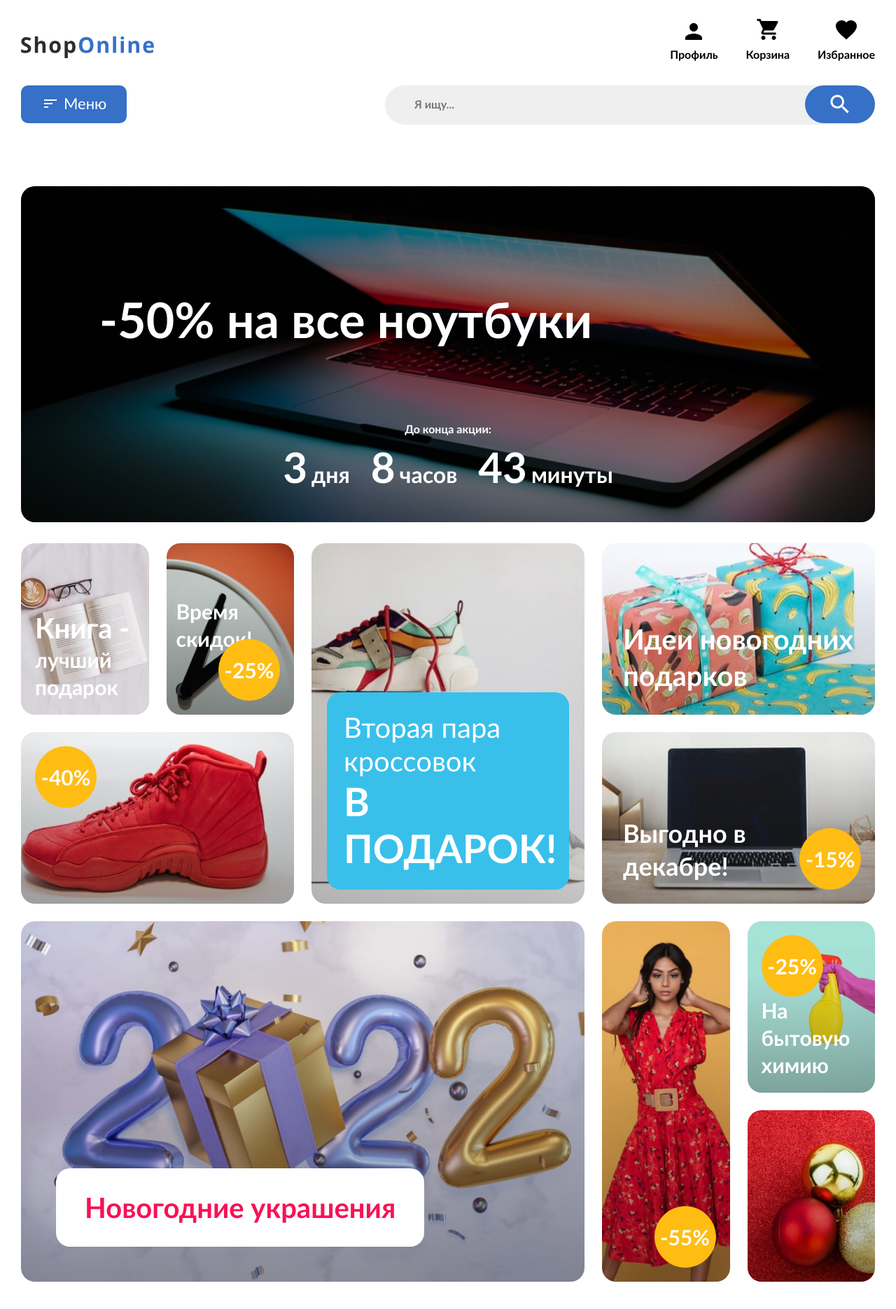
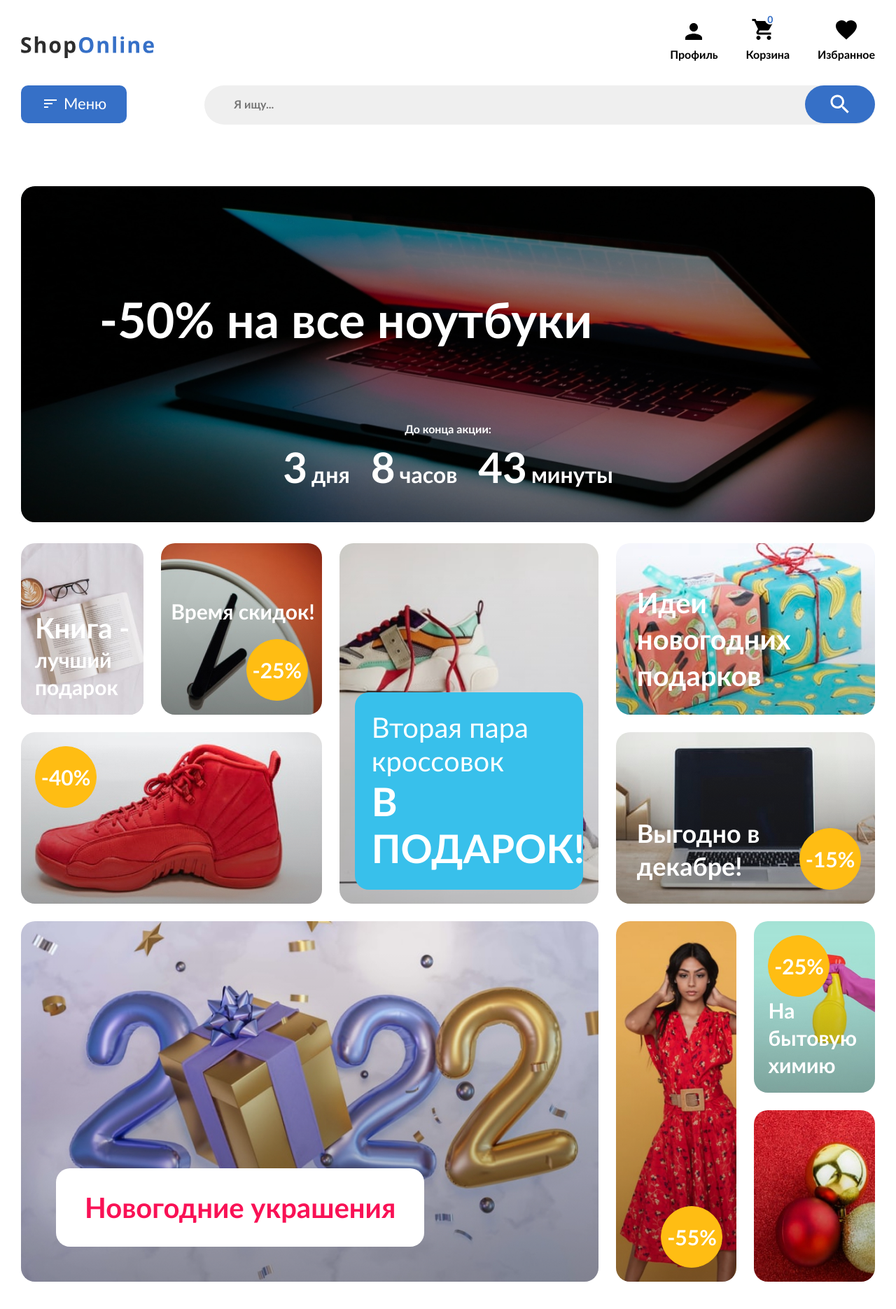
Before and after one commit to Dobrygg/1, a plain HTML site: page index.html in a window 1280 px wide. Shown: the whole page at 70% size. Drawn offline with Linux system fonts and the light colour scheme.

Commit message:
3 09 почти все доделал

```diff
--- a/css/assortment.css
+++ b/css/assortment.css
@@ -69,13 +69,15 @@
 .assortment__text-first{
     font-size: 40px;
     line-height: calc(52 / 40);
+    white-space: nowrap;
 }
 
-.assortment__img-first {
+.assortment__img{
     position: absolute;
     inset: 0;
     z-index: -1;
     border-radius: 20px;
+    width: 100%;
 }
 
 .assortment__item-second{
@@ -88,10 +90,10 @@
 
 .assortment__text-second {
     margin-bottom: 20px;
+    white-space: nowrap;
 }
 
-.assortment__item-second:after {
-    content: "-25%";
+.assortiment__text-sale_place-bottom {
     position: absolute;
     bottom: 20px;
     right: 20px;
@@ -106,22 +108,14 @@
     padding: 24px 13px;
 }
 
-.assortment__img-second {
-    position: absolute;
-    inset: 0;
-    z-index: -1;
-    border-radius: 20px;
-}
-
 .assortment__item-third {
     position: relative;
-    /* height: 550px; */
     display: flex;
     align-items: end;
     padding:  20px 22px;
     font-size: 30px;
     line-height: calc(36 / 30);
-    /* background-color: rgba(0, 0, 0, 0.16); */
+
 }
 
 .assortment__text-wrapper_third {
@@ -144,13 +138,6 @@
     text-transform: uppercase;
 }
 
-.assortment__img-third {
-    position: absolute;
-    inset: 0;
-    z-index: -1;
-    border-radius: 20px;
-}
-
 .assortment__item-fourth {
     position: relative;
     display: flex;
@@ -162,20 +149,6 @@
 
 }
 
-.assortment__img-fourth {
-    position: absolute;
-    top: 0;
-    left: 0;
-    right: 0;
-    bottom: 0;
-    z-index: -1;
-    display: block;
-    max-width: 100%;
-    height: 100%;
-    border-radius: 20px;
-
-}
-
 .assortment__item-fifth {
     position: relative;
     padding: 20px 20px;
@@ -184,15 +157,9 @@
     font-weight: 700;
 }
 
-.assortment__img-fifth {
-    position: absolute;
-    inset: 0;
-    z-index: -1;
-    border-radius: 20px;
-}
 
-.assortment__item-fifth::after {
-    content: "-40%";
+
+.assortiment__text-sale_place-top{
     position: absolute;
     top: 20px;
     left: 20px;
@@ -217,15 +184,7 @@
     font-weight: 700;
 }
 
-.assortment__img-sixth {
-    position: absolute;
-    inset: 0;
-    z-index: -1;
-    border-radius: 20px;
-}
-
-.assortment__item-sixth::after {
-    content: "-15%";
+.assortiment__text-sale_place-bottom {
     position: absolute;
     bottom: 20px;
     right: 20px;
@@ -242,14 +201,6 @@
     padding: 24px 13px;
 }
 
-
-/* .assortment__item-sixth_text-sale {
-    max-width: 373px;
-    font-size: 40px;
-    line-height: 52px;
-    font-weight: 700;
-} */
-
 .assortment__item-seventh {
     position: relative;
     display: flex;
@@ -259,13 +210,6 @@
     line-height: 1.2;
     font-weight: 700;
 
-}
-
-.assortment__img-seventh {
-    position: absolute;
-    inset: 0;
-    z-index: -1;
-    border-radius: 20px;
 }
 
 .assortment__text-seventh {
@@ -286,15 +230,7 @@
     font-weight: 700;
 }
 
-.assortment__img-8th {
-    position: absolute;
-    inset: 0;
-    z-index: -1;
-    border-radius: 20px;
-}
-
-.assortment__item-8th::after {
-    content: "-55%";
+.assortiment__text-sale_place-bottom {
     position: absolute;
     bottom: 20px;
     right: 20px;
@@ -317,7 +253,6 @@
     flex-direction: column;
     justify-content: space-between;
     justify-content: flex-end;
-    /* height: 245px;   */
     padding: 147px 20px 20px 20px ;
     font-size: 30px;
     line-height: 1.3;
@@ -325,15 +260,7 @@
 
 }
 
-.assortment__img-ninth {
-    position: absolute;
-    inset: 0;
-    z-index: -1;
-    border-radius: 20px;
-}
-
-.assortment__item-ninth::after {
-    content: "-25%";
+.assortiment__text-sale_place-top {
     position: absolute;
     top: 20px;
     left: 20px;
@@ -352,11 +279,13 @@
     .assortment__item-tenth {
         position: relative;
     }
-    .assortment__img-tenth {
+    .assortment__img-8th {
         position: absolute;
         inset: 0;
         z-index: -1;
         border-radius: 20px;
+        width: 100%;
+        object-position: 10% 10%;
     }
 
 
@@ -367,13 +296,13 @@
     }
 
 @media(max-width:1250px) {
-    /* .container{
-        max-width: 940px;
-    } */
+    .container{
+        max-width: 1310px;
+    }
     .assortment__list {
         display: grid;
         grid-template-columns: repeat(4, 1fr);
-        grid-template-rows: repeat(7, 260px);
+        grid-template-rows: repeat(6, 260px);
         gap: 24px;
     }
 
@@ -397,12 +326,12 @@
         line-height: calc(32 / 24);
         white-space: nowrap;
     }
-    .assortment__item-second:after {
+    .assortiment__text-sale_place-bottom{
         bottom: 10px;
         right: 10px;
     }
 
-    .assortment__item-fifth::after {
+    .assortiment__text-sale_place-top {
         top: 10px;
         left: 10px;
     }
@@ -434,34 +363,21 @@
     .assortment__item-sixth {
         font-size: 30px;
         line-height: calc(39 / 30);
-        padding: 29px 20px;
-    }
-
-    .assortment__item-sixth::after {
-        bottom: 10px;
-        right: 10px;
-    }
-
-    .assortment__item-8th::after {
-        bottom: 10px;
-        right: 10px;
+        padding: 29px 97px 29px 29px
     }
 
     .assortment__img-8th {
         width: 100%;
     }
 
-    .assortment__item-ninth::after {
-        top: 10px;
-        left: 10px;
-    }
+
     .assortment__text-ninth {
         font-size: 20px;
         line-height: calc(26 / 20);
     }
 
     .assortment__item-ninth {
-        padding: 117px 5px 14px 5px;
+        padding: 117px 5px 14px 14px;
         justify-content: flex-end;
     }
 
@@ -532,15 +448,12 @@
     }
     .assortment__list {
         display: grid;
-        grid-template-columns: repeat(37, 1fr);
-        grid-template-rows: repeat(17, 60px);
+        grid-template-columns: repeat(36, 1fr);
+        grid-template-rows: repeat(13, 60px);
         gap: 13px;
     }
-    .assortment__item-ninth::after,
-    .assortment__item-second:after,
-    .assortment__item-fifth::after,
-    .assortment__item-sixth::after,
-    .assortment__item-8th::after {
+    .assortiment__text-sale_place-bottom,
+    .assortiment__text-sale_place-top {
         width: 50px;
         height: 50px;
         font-size: 16px;
@@ -550,9 +463,7 @@
         padding: 15px 25px 15px 5px;
 
     }
-    .assortment__img-ninth {
-        width: 100%;
-    }
+
     .assortment__text-second {
         line-height: 1.3;
         font-size: 16px;
@@ -638,14 +549,18 @@
     }
     .assortment__img-tenth {
         width: 100%;
-        object-position: right  ;
+        object-position: right ;
     }
     .assortment__img-8th {
         /* object-fit: cover; */
         object-position: 0% 10%;
     }
     .assortment__item-seventh {
-        padding: 243px 46px 46px 46px;
+        justify-content: center;
+    }
+    .assortment__text-ninth {
+        font-size: 16px;
+        line-height: calc(20 / 16);
     }
 
 }
@@ -669,13 +584,15 @@
         max-width: 347px;
         width: 100%;
         text-align: center;
+        justify-content: center;
     }
 }
 
 
 @media(max-width:515px){
     .container {
-        max-width: 575px;
+        max-width: 547px;
+        padding: 0 16px;
     }
     .assortment__list {
         display: grid;
@@ -683,6 +600,15 @@
         grid-template-rows: repeat(9, 130px);
         gap: 20px;
     }
+    .assortiment__text-sale_place-top {
+        top: 5px;
+        left: 5px;
+    }
+    .assortiment__text-sale_place-botoom {
+        bottom: 5px;
+        right: 5px;
+    }
+
     .assortment__item-first {
         padding: 10px;
     }
@@ -763,38 +689,11 @@
         width: 100%;
     }
 
-
-    .assortment__item-second:after {
-        bottom: 5px;
-        right: 5px;
+    .assortment__item-seventh {
+        padding: 9px 15px 9px 15px;
 
     }
 
-    .assortment__item-fifth::after {
-        top: 5px;
-        left: 5px;
-
-    }
-
-    .assortment__item-sixth::after {
-        bottom: 5px;
-        right: 5px;
-    }
-
-    .assortment__item-8th::after {
-        bottom: 5px;
-        right: 5px;
-    }
-
-    .assortment__item-ninth::after {
-        top: 5px;
-        left: 5px;
-
-    }
-    .assortment__item-seventh {
-        padding: 83px 15px 9px 15px;
-
-    }
     .assortment__text-seventh {
             font-size: 12px;
             line-height: 1.2;
@@ -805,8 +704,8 @@
         .assortment__text-seventh {
         padding: 7px 19px 9px;
 
+        }
     }
-}
 
 
 
--- a/css/header.css
+++ b/css/header.css
@@ -66,7 +66,6 @@
     font-weight: 700;
     font-size: 16px;
     line-height: calc(20 / 16);
-    max-width: 757px;
     width: 100%;
     border-color: transparent;
     height: 100%;
@@ -87,6 +86,27 @@
     width: 30px;
     height: 30px;
 }
+
+.header__item-wrapper {
+    display: flex;
+}
+.header__button-count {
+        position: relative;
+        display: flex;
+        top: -6px;
+        right: 12px;
+        background-color: #fff;
+        border-radius: 50%;
+        height: 14px;
+        width: 14px;
+        color: #3670C7;
+        font-size: 14px;
+        font-weight: 700;
+        line-height: 130%;
+        justify-content: center;
+        align-items: center;
+}
+
 
 .header__item-button {
         display: flex;
@@ -135,14 +155,13 @@
     .header__wrapper {
         display: grid;
         row-gap: 34px;
+        column-gap: 45px;
         grid-template-columns: minmax(151px, max-content) 12% minmax(500px, 700px);
         grid-template-areas:
         "logo logo list"
-        "menu . form";
+        "menu form form";
     }
-    .form {
-        max-width: 700px;
-    }
+
 
     .header__list {
         gap: 40px;
--- a/index.html
+++ b/index.html
@@ -64,11 +64,17 @@
                             </button>
                         </li>
                         <li class="header__item header__item-cart">
-
                             <button class="header__item-button header__item-button_cart-icon" type="button">
-                                <svg width="31" height="30" viewBox="0 0 31 30" fill="CurrentColor" xmlns="http://www.w3.org/2000/svg">
-                                    <path d="M9.5 24C7.85 24 6.515 25.35 6.515 27C6.515 28.65 7.85 30 9.5 30C11.15 30 12.5 28.65 12.5 27C12.5 25.35 11.15 24 9.5 24ZM0.5 0V3H3.5L8.9 14.385L6.875 18.06C6.635 18.48 6.5 18.975 6.5 19.5C6.5 21.15 7.85 22.5 9.5 22.5H27.5V19.5H10.13C9.92 19.5 9.755 19.335 9.755 19.125L9.8 18.945L11.15 16.5H22.325C23.45 16.5 24.44 15.885 24.95 14.955L30.32 5.22C30.44 5.01 30.5 4.755 30.5 4.5C30.5 3.675 29.825 3 29 3H6.815L5.405 0H0.5ZM24.5 24C22.85 24 21.515 25.35 21.515 27C21.515 28.65 22.85 30 24.5 30C26.15 30 27.5 28.65 27.5 27C27.5 25.35 26.15 24 24.5 24Z" fill="CurrentColor"/>
-                                </svg>
+                                <div class="header__item-wrapper">
+                                    <svg width="31" height="30" viewBox="0 0 31 30" fill="CurrentColor" xmlns="http://www.w3.org/2000/svg">
+                                        <path d="M9.5 24C7.85 24 6.515 25.35 6.515 27C6.515 28.65 7.85 30 9.5 30C11.15 30 12.5 28.65 12.5 27C12.5 25.35 11.15 24 9.5 24ZM0.5 0V3H3.5L8.9 14.385L6.875 18.06C6.635 18.48 6.5 18.975 6.5 19.5C6.5 21.15 7.85 22.5 9.5 22.5H27.5V19.5H10.13C9.92 19.5 9.755 19.335 9.755 19.125L9.8 18.945L11.15 16.5H22.325C23.45 16.5 24.44 15.885 24.95 14.955L30.32 5.22C30.44 5.01 30.5 4.755 30.5 4.5C30.5 3.675 29.825 3 29 3H6.815L5.405 0H0.5ZM24.5 24C22.85 24 21.515 25.35 21.515 27C21.515 28.65 22.85 30 24.5 30C26.15 30 27.5 28.65 27.5 27C27.5 25.35 26.15 24 24.5 24Z" fill="CurrentColor"/>
+                                    </svg>
+                                    <div class="header__button-count">
+                                        <span class="header__button-number">
+                                            0
+                                        </span>
+                                    </div>
+                                </div>
                                 <span class="header__item-text">Корзина</span>
                             </button>
                         </li>
@@ -121,11 +127,14 @@
                         <p class="assortment__text_first-card">
                             <span class="assortment__text-first">Книга -</span>  лучший подарок
                         </p>
-                        <img src="img/img_1.jpg" alt="картинка ассортимента" class="assortment__img-first">
+                        <img src="img/img_1.jpg" alt="картинка ассортимента" class="assortment__img">
                     </li>
                     <li class="assortment__item assortment__item-second">
                         <p class="assortment__text-second">Время скидок!</p>
-                        <img src="img/img_2.jpg" alt="картинка ассортимента" class="assortment__img-second">
+                        <img src="img/img_2.jpg" alt="картинка ассортимента" class="assortment__img">
+                        <p class="assortiment__text-sale_place-bottom">
+                            -25%
+                        </p>
                     </li>
                     <li class="assortment__item assortment__item-third">
                         <div class="assortment__text-wrapper_third">
@@ -137,36 +146,48 @@
                             </p>
 
                         </div>
-                        <img src="img/img_3.jpg" alt="картинка ассортимента" class="assortment__img-third">
+                        <img src="img/img_3.jpg" alt="картинка ассортимента" class="assortment__img">
                     </li>
                     <li class="assortment__item assortment__item-fourth">
                         <p class="assortment__text-fourth">
                             Идеи новогодних подарков
                         </p>
-                        <img src="img/img_4.jpg" alt="картинка ассортимента" class="assortment__img-fourth">
+                        <img src="img/img_4.jpg" alt="картинка ассортимента" class="assortment__img">
                     </li>
                     <li class="assortment__item assortment__item-fifth">
-                        <img src="img/img_5.jpg" alt="картинка ассортимента" class="assortment__img-fifth">
+                        <img src="img/img_5.jpg" alt="картинка ассортимента" class="assortment__img">
+                        <p class="assortiment__text-sale_place-top">
+                            -40%
+                        </p>
                     </li>
                     <li class="assortment__item assortment__item-sixth">
                         <p class="assortment__item-sixth_text-sale">Выгодно в декабре!</p>
-                        <img src="img/img_6.jpg" alt="картинка ассортимента" class="assortment__img-sixth">
+                        <img src="img/img_6.jpg" alt="картинка ассортимента" class="assortment__img">
+                        <p class="assortiment__text-sale_place-bottom">
+                            -15%
+                        </p>
                     </li>
                     <li class="assortment__item assortment__item-seventh">
                         <p class="assortment__text-seventh">
                             Новогодние украшения
                         </p>
-                        <img src="img/img_7.jpg" alt="картинка ассортимента" class="assortment__img-seventh">
+                        <img src="img/img_7.jpg" alt="картинка ассортимента" class="assortment__img">
                     </li>
                     <li class="assortment__item assortment__item-8th">
-                        <img src="img/img_8.jpg" alt="картинка ассортимента" class="assortment__img-8th">
+                        <img src="img/img_8.jpg" alt="картинка ассортимента" class="assortment__img assortment__img-8th ">
+                        <p class="assortiment__text-sale_place-bottom">
+                            -55%
+                        </p>
                     </li>
                     <li class="assortment__item assortment__item-ninth">
-                        <p class="assortment__text-ninth">На бытовую химию</p>
-                        <img src="img/img_9.jpg" alt="картинка ассортимента" class="assortment__img-ninth">
+                        <p class="assortment__text-ninth assortment__text-ninth_line-small">На бытовую химию</p>
+                        <img src="img/img_9.jpg" alt="картинка ассортимента" class="assortment__img">
+                        <p class="assortiment__text-sale_place-top">
+                            -25%
+                        </p>
                     </li>
                     <li class="assortment__item assortment__item-tenth">
-                        <img src="img/img_10.jpg" alt="картинка ассортимента" class="assortment__img-tenth">
+                        <img src="img/img_10.jpg" alt="картинка ассортимента" class="assortment__img">
                     </li>
                 </ul>
             </div>
```
